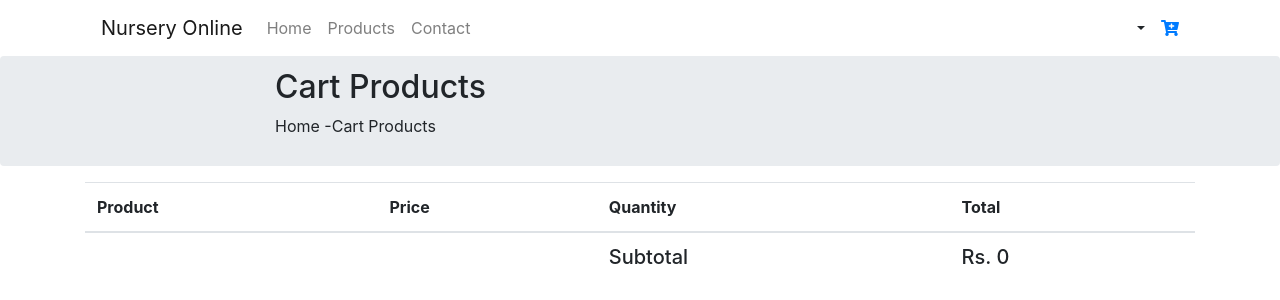
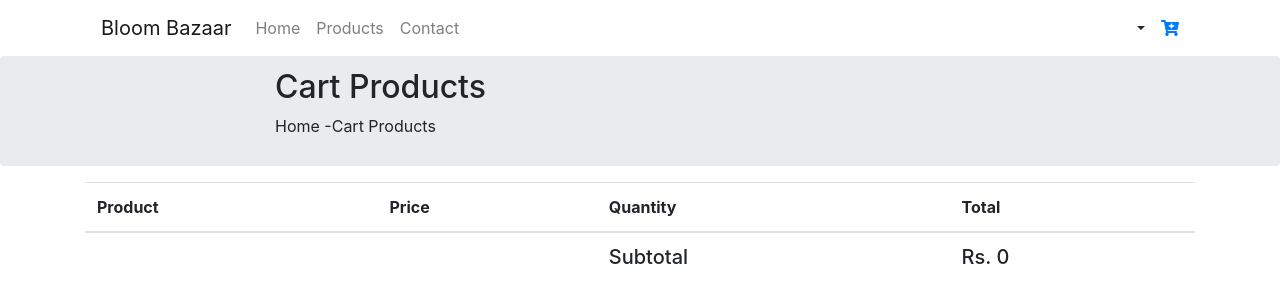
Before and after one commit to bikashtamang001/bloombazaar, a PHP site: page /cart.php in a window 1280 px wide. Shown: the top 300 px of the page. Run offline with PHP 8.4, Linux system fonts and the light colour scheme; the visitor is signed in with stand-in values (Sample User, id 1); data that the repository does not hold is empty; some web fonts are replaced.

Commit message:
name changed

```diff
--- a/admin/includes/header.php
+++ b/admin/includes/header.php
@@ -14,7 +14,7 @@
 
     <nav class="navbar navbar-expand-lg bg-light">
         <div class="container-fluid">
-            <a class="navbar-brand" href="/nursery_online/admin"><h1>Admin Panel</h1></a>
+            <a class="navbar-brand" href="/bloom-bazaar/admin"><h1>Admin Panel</h1></a>
 
             <div class="collapse navbar-collapse" id="navbarSupportedContent">
                 <ul class="navbar-nav me-auto mb-2 mb-lg-0">
@@ -49,7 +49,7 @@
     </nav>
     <!--
     <div class="sidebar">
-        <a class="active" href="/nursery_online-website/admin">Home</a>
+        <a class="active" href="/bloom-bazaar-website/admin">Home</a>
         <a href="product.php">Product Master</a>
         <a href="order.php">Oredr Master</a>
     </div> -->
--- a/admin/includes/sidebar.php
+++ b/admin/includes/sidebar.php
@@ -1,6 +1,6 @@
 
     <div class="sidebar">
-        <a class="active" href="/nursery_online/admin">Home</a>
+        <a class="active" href="/bloom-bazaar/admin">Home</a>
         <a href="product.php">Add Product</a>
         <a href="products.php">All Products</a>
         <a href="order.php">Customer Orders</a>
--- a/admin/index.php
+++ b/admin/index.php
@@ -4,7 +4,7 @@ require 'includes/conn.php';
 session_start();
 
 if(!isset($_SESSION['admin_email'])){
-    echo "<script> location.href='/nursery_online/admin/login.php'; </script>";
+    echo "<script> location.href='/bloom-bazaar/admin/login.php'; </script>";
     exit();
 }
 
--- a/admin/login.php
+++ b/admin/login.php
@@ -6,7 +6,7 @@ require 'includes/conn.php';
 session_start();
 
 if(isset($_SESSION['admin_email'])){
-    echo "<script> location.href='/nursery_online/admin'; </script>";
+    echo "<script> location.href='/bloom-bazaar/admin'; </script>";
     exit();
 }
 
--- a/admin/products.php
+++ b/admin/products.php
@@ -5,7 +5,7 @@ require 'includes/conn.php';
 session_start();
 
 if (!isset($_SESSION['admin_email'])) {
-    echo "<script> location.href='/nursery_online/admin/login.php'; </script>";
+    echo "<script> location.href='/bloom-bazaar/admin/login.php'; </script>";
     exit();
 }
 require "includes/header.php";
--- a/admin/register.php
+++ b/admin/register.php
@@ -6,7 +6,7 @@ require 'includes/conn.php';
 session_start();
 
 if(isset($_SESSION['admin_email'])){
-    echo "<script> location.href='/nursery_online/admin'; </script>";
+    echo "<script> location.href='/bloom-bazaar/admin'; </script>";
     exit();
 }
 
--- a/cart.php
+++ b/cart.php
@@ -4,7 +4,7 @@ require './includes/conn.php';
 require "./includes/head.php";
 
 if (!isset($_SESSION['email'])) {
-    echo "<script> location.href='/nursery_online'; </script>";
+    echo "<script> location.href='/bloom-bazaar'; </script>";
     exit();
 }
 ?>
@@ -160,7 +160,7 @@ $result = mysqli_query($con, $query);
                     </tbody>
                 </table>
                 <div class="checkout_btn_inner float-right">
-                    <a class="btn_1" href="/nursery_online">Continue Shopping</a>
+                    <a class="btn_1" href="/bloom-bazaar">Continue Shopping</a>
                     <a class="btn_1 checkout_btn_1" href="checkout.php">Proceed to checkout</a>
                 </div>
             </div>
--- a/includes/head.php
+++ b/includes/head.php
@@ -30,8 +30,8 @@
             <div class="row align-items-center">
                 <div class="col-lg-12">
                     <nav class="navbar navbar-expand-lg navbar-light">
-                        <a class="navbar-brand" href="/nursery_online">
-                            Nursery Online
+                        <a class="navbar-brand" href="/bloom-bazaar">
+                            Bloom Bazaar
                             <!-- <img src="img/logo.png" alt="logo" /> -->
                         </a>
                         <button class="navbar-toggler" type="button" data-toggle="collapse" data-target="#navbarSupportedContent" aria-controls="navbarSupportedContent" aria-expanded="false" aria-label="Toggle navigation">
@@ -40,7 +40,7 @@
                         <div class="collapse navbar-collapse main-menu-item" id="navbarSupportedContent">
                             <ul class="navbar-nav">
                                 <li class="nav-item">
-                                    <a class="nav-link" href="/nursery_online">Home</a>
+                                    <a class="nav-link" href="/bloom-bazaar">Home</a>
                                 </li>
                                 <li class="nav-item dropdown">
                                     <a class="nav-link" href="category.php">Products</a>
--- a/login.php
+++ b/login.php
@@ -3,7 +3,7 @@
     require "./includes/head.php" ;
 
     if(isset($_SESSION['email'])){
-        echo "<script> location.href='/nursery_online'; </script>";
+        echo "<script> location.href='/bloom-bazaar'; </script>";
         exit();
     }
 ?>
--- a/register.php
+++ b/register.php
@@ -3,7 +3,7 @@
     require "./includes/head.php" ;
 
     if(isset($_SESSION['email'])){
-        echo "<script> location.href='/nursery_online'; </script>";
+        echo "<script> location.href='/bloom-bazaar'; </script>";
         exit();
     }
 ?>
--- a/tracking.php
+++ b/tracking.php
@@ -4,7 +4,7 @@
     require "./includes/head.php" ;
 
     if(!isset($_SESSION['email'])){
-        echo "<script> location.href='/nursery_online'; </script>";
+        echo "<script> location.href='/bloom-bazaar'; </script>";
         exit();
     }
 ?>
```
